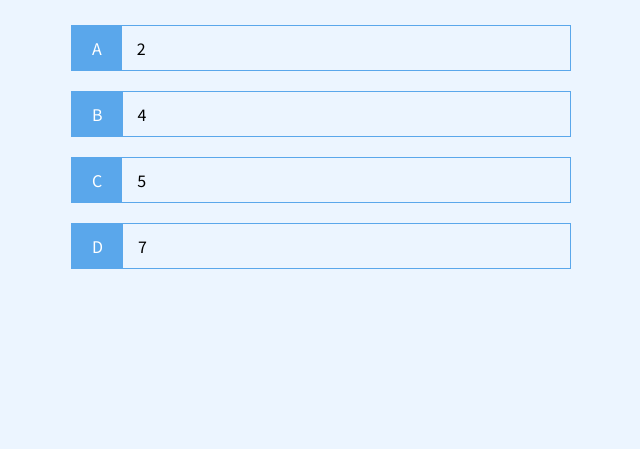
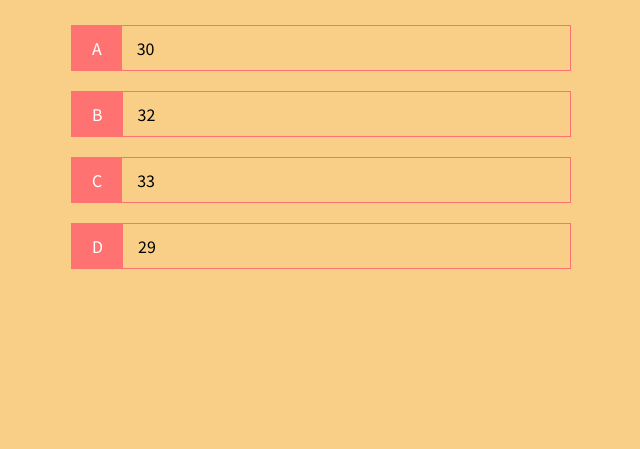
Before and after one commit to ygreenb/QuizPractice, a plain HTML site: page quiz.html in a window 1280 px wide. Shown: the part 351-800 px from the top of the page, without its empty margins (319-959 px from the left). Drawn offline with Linux system fonts and the light colour scheme.

Commit message:
css 수정

```diff
--- a/js/script.js
+++ b/js/script.js
@@ -1,31 +1,30 @@
-// Basic declarations of score, questions, and choices
 let score = 0;
 let questions = [
-  "What is 1 + 1?",
-  "What is 2 + 3?",
-  "What is 3 + 7?",
-  "What is 9 + 9?",
+  "What is 18 + 12?",
+  "What is 16 + 18?",
+  "What is 16 + 24?",
+  "What is 22 + 22?",
 ];
 let choices = [
   {
     answer: 1,
-    choice1: "2",
-    choice2: "4",
-    choice3: "5",
-    choice4: "7",
+    choice1: "30",
+    choice2: "32",
+    choice3: "33",
+    choice4: "29",
   },
   {
     answer: 2,
-    choice1: "1",
-    choice2: "5",
-    choice3: "10",
-    choice4: "11",
+    choice1: "33",
+    choice2: "34",
+    choice3: "35",
+    choice4: "32",
   },
   {
     answer: 3,
     choice1: "20",
     choice2: "30",
-    choice3: "10",
+    choice3: "40",
     choice4: "14",
   },
   {
@@ -33,14 +32,12 @@ let choices = [
     choice1: "12",
     choice2: "20",
     choice3: "27",
-    choice4: "18",
+    choice4: "44",
   },
 ];
 
-//Meter array for the meter
 let meter = [30, 50, 70, 100];
 
-//Element Declarations for dom elements
 let scoreElement = document.querySelector(".score");
 let meterElement = document.querySelector(".meter");
 let questionPElement = document.querySelector(".question-p");
@@ -53,15 +50,13 @@ let choiceElement = document.querySelector(".choices");
 
 let i = 0;
 
-//Function to be called to update the questions
 function updatePage() {
-  //Check whether if the questions are finished
   if (i > 3) {
     console.log("end");
     firstContainer.parentNode.removeChild(firstContainer);
     secondContainer.parentNode.removeChild(secondContainer);
     bodyElement.innerHTML = `
-        <h1 class="result" style="color: #5AA7EB;">Total score: ${score}</h1>
+        <h1 class="result" style="color: #ff7272;">Total score: ${score}</h1>
         <a href="quiz.html"><button class="start-btn" >Play Again</button></a>
       `;
     return;
@@ -82,9 +77,8 @@ function updatePage() {
   i++;
 }
 
-//Function to check the answer. It has 2 parameters, the answer for the question and the number of clicked choice
 function checkAnswer(ans, clicked) {
-  //If the answer is same with the clicked choice
+  // 답을 클릭한 경우
   if (ans === clicked) {
     console.log("Correct");
     let choiceElement = document.querySelector(`.child${ans}`);
@@ -97,7 +91,7 @@ function checkAnswer(ans, clicked) {
     let choiceElement = document.querySelector(`.child${clicked}`);
     choiceElement.style.backgroundColor = "red";
   }
-  //Timeout to wait for the background color to change before the page updates
+  //시간초과
   setTimeout(function () {
     updatePage();
   }, 1000);
--- a/styles/index.css
+++ b/styles/index.css
@@ -4,7 +4,7 @@ body {
   align-items: center;
   justify-content: center;
   width: 100%;
-  background-color: #ecf5ff;
+  background-color: #f9cf87;
   height: 100vh;
   font-family: "Noto Sans KR", sans-serif;
 }
@@ -21,32 +21,32 @@ body {
   flex-direction: column;
   align-items: center;
   padding: 80px 200px;
-  border: 5px solid #5aa7eb;
+  border: 5px solid #ff7272;
   border-radius: 20px;
 }
 
 .title {
-  color: #5aa7eb;
+  color: #ff7272;
 }
 
 .start-btn {
-  border: 1px solid #5aa7eb;
+  border: 1px solid #ff7272;
   padding: 10px 70px;
   background-color: white;
   cursor: pointer;
-  color: #5aa7eb;
+  color: #ff7272;
 }
 
 .start-btn:hover {
-  border: 1px solid #5aa7eb;
+  border: 1px solid #ff7272;
   padding: 10px 70px;
   background-color: white;
-  box-shadow: 0 5px 15px #5aa7eb;
+  box-shadow: 0 5px 15px #ff7272;
   cursor: pointer;
 }
 
 .result {
-  color: #5aa7eb;
+  color: #ff7272;
   font-weight: bold;
   font-size: 100px;
 }
--- a/styles/quiz.css
+++ b/styles/quiz.css
@@ -5,7 +5,7 @@ body {
   justify-content: center;
   flex-direction: column;
   width: 100%;
-  background-color: #ecf5ff;
+  background-color: #f9cf87;
   height: 100vh;
   font-family: "Noto Sans KR", sans-serif;
 }
@@ -33,11 +33,11 @@ progress[value] {
 
 progress[value]::-webkit-progress-bar {
   background-color: transparent;
-  border: 2px solid #5aa7eb;
+  border: 2px solid #ff7272;
 }
 
 progress[value]::-webkit-progress-value {
-  background: #5aa7eb;
+  background: #ff7272;
   background-size: 40px 20px, 10%;
 }
 
@@ -53,7 +53,7 @@ progress[value]::-webkit-progress-value {
 .child2,
 .child3,
 .child4 {
-  border: 0.5px solid #5aa7eb;
+  border: 0.5px solid #ff7272;
   margin-top: 20px;
   display: flex;
   align-items: center;
@@ -63,12 +63,12 @@ progress[value]::-webkit-progress-value {
 .child2:hover,
 .child3:hover,
 .child4:hover {
-  box-shadow: 0 5px 15px #5aa7eb;
+  box-shadow: 0 5px 15px #ff7272;
   cursor: pointer;
 }
 
 .child-inner {
-  background-color: #5aa7eb;
+  background-color: #ff7272;
   color: white;
   padding: 10px 20px;
   margin: 0 15px 0 0;
@@ -78,21 +78,21 @@ progress[value]::-webkit-progress-value {
   font-weight: bold;
   font-size: 30px;
   margin: 0;
-  color: #5aa7eb;
+  color: #ff7272;
 }
 
 .start-btn {
-  border: 1px solid #5aa7eb;
+  border: 1px solid #ff7272;
   padding: 10px 70px;
   background-color: white;
   cursor: pointer;
-  color: #5aa7eb;
+  color: #ff7272;
 }
 
 .start-btn:hover {
-  border: 1px solid #5aa7eb;
+  border: 1px solid #ffbcd1;
   padding: 10px 70px;
   background-color: white;
-  box-shadow: 0 5px 15px #5aa7eb;
+  box-shadow: 0 5px 15px #ffbcd1;
   cursor: pointer;
 }
```
Also changed, not shown: assets/question.png (deleted).
